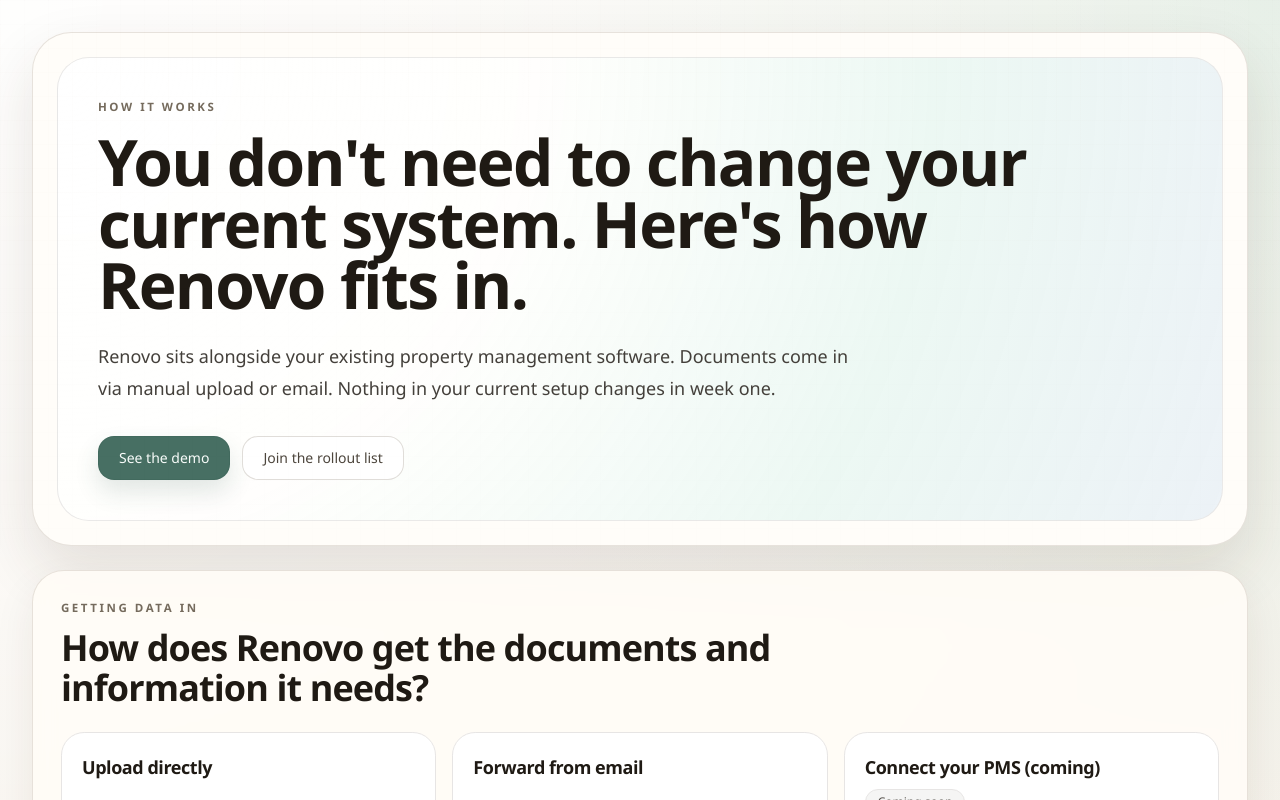
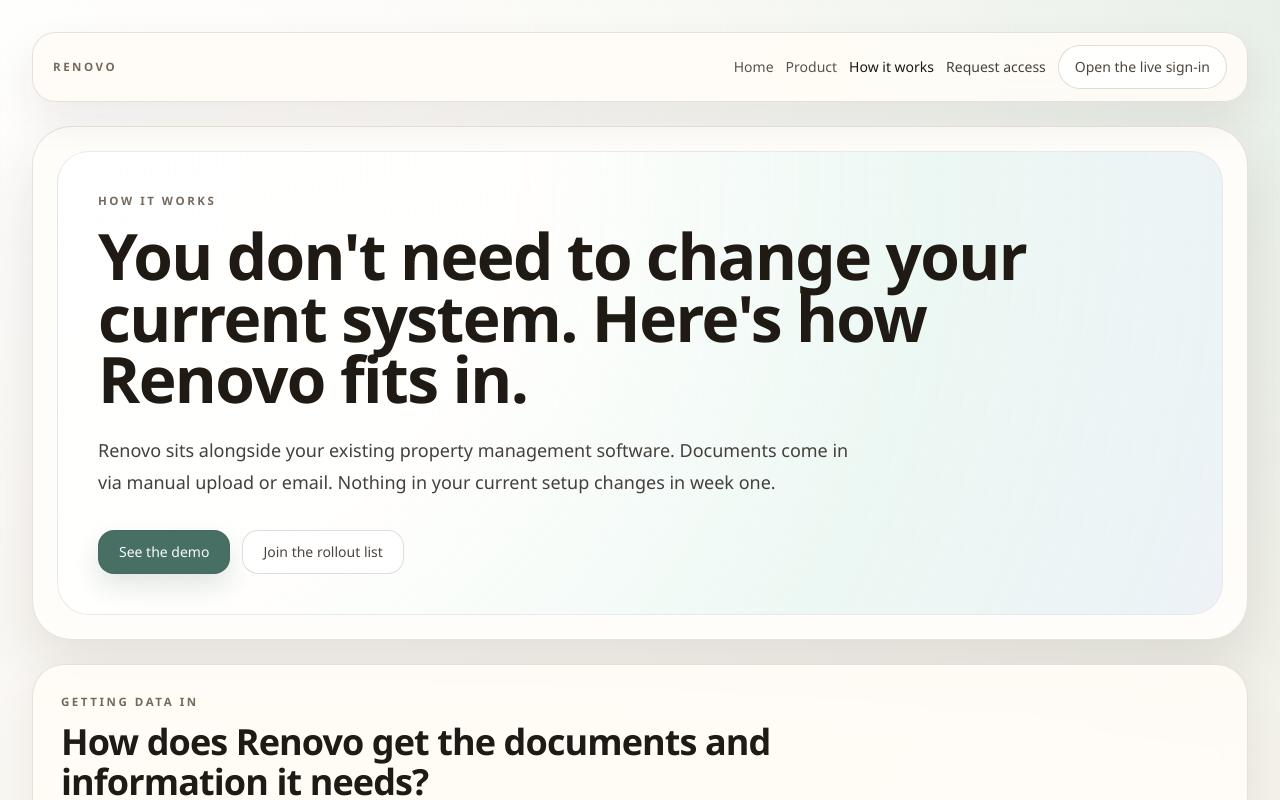
Before and after one commit to muhtal27/renovo-dashboard, a Next.js app: page /how-it-works in a window 1280 px wide. Shown: the top 800 px of the page. Built offline with nearby package versions, Linux system fonts and the light colour scheme; no server answers.

Commit message:
fix: add marketing nav to how-it-works page

```diff
--- a/app/how-it-works/page.tsx
+++ b/app/how-it-works/page.tsx
@@ -79,6 +79,48 @@
   return (
     <main className="app-grid min-h-screen px-5 py-6 text-stone-900 md:px-8 md:py-8">
       <div className="mx-auto max-w-[1380px] space-y-6">
+        <header className="sticky top-0 z-30">
+          <div className="app-surface flex items-center justify-between rounded-[1.45rem] border border-stone-200/85 px-4 py-3 md:px-5">
+            <Link href="/" className="app-kicker">
+              Renovo
+            </Link>
+
+            <nav className="flex items-center gap-2 md:gap-3" aria-label="Marketing">
+              <Link
+                href="/"
+                className="inline-flex text-sm font-medium text-stone-600 hover:text-stone-900"
+              >
+                Home
+              </Link>
+              <Link
+                href="/#platform"
+                className="hidden text-sm font-medium text-stone-600 hover:text-stone-900 md:inline-flex"
+              >
+                Product
+              </Link>
+              <Link
+                href="/how-it-works"
+                aria-current="page"
+                className="hidden text-sm font-medium text-stone-900 md:inline-flex"
+              >
+                How it works
+              </Link>
+              <Link
+                href="/#waitlist"
+                className="inline-flex text-sm font-medium text-stone-700 hover:text-stone-900"
+              >
+                Request access
+              </Link>
+              <Link
+                href="/login"
+                className="app-secondary-button rounded-full px-4 py-2 text-sm font-medium"
+              >
+                Open the live sign-in
+              </Link>
+            </nav>
+          </div>
+        </header>
+
         <section className="app-surface-strong rounded-[2.45rem] p-4 md:p-6">
           <div className="rounded-[2rem] border border-stone-200/85 bg-[radial-gradient(circle_at_top_left,rgba(255,255,255,0.98),rgba(255,255,255,0.66)_38%,rgba(231,246,241,0.78)_70%,rgba(229,237,245,0.72)_100%)] px-6 py-8 md:px-10 md:py-10">
             <p className="app-kicker">How it works</p>
```
